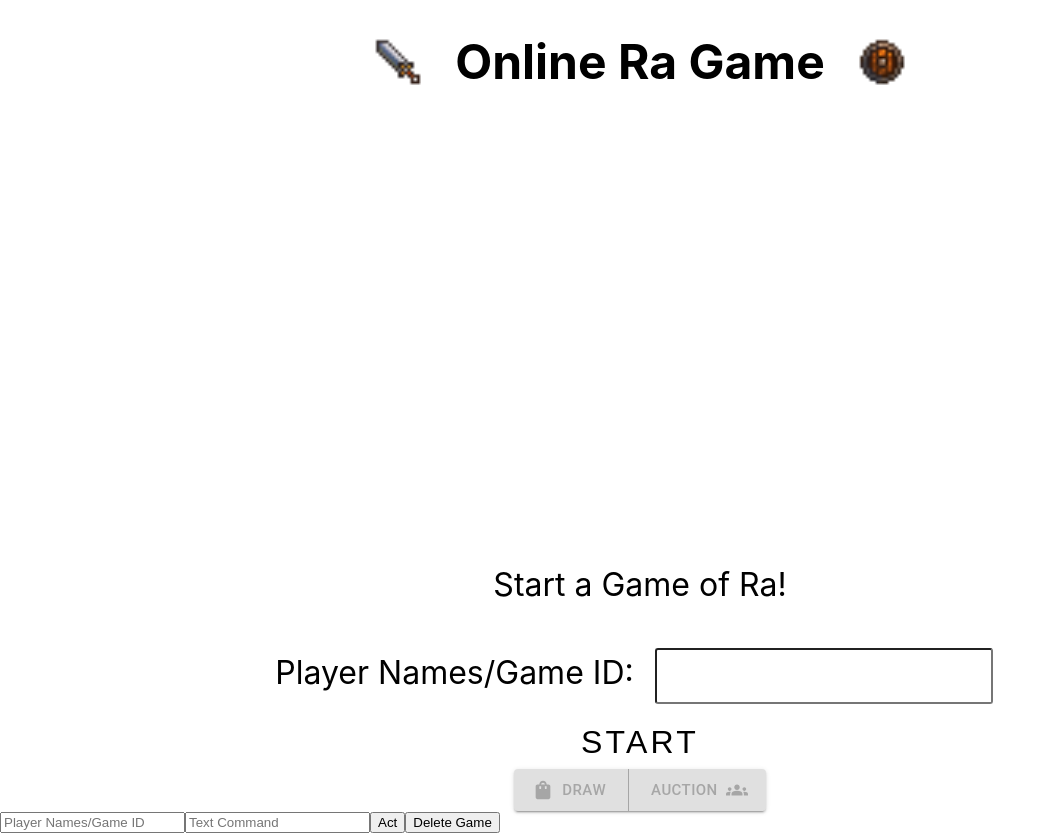
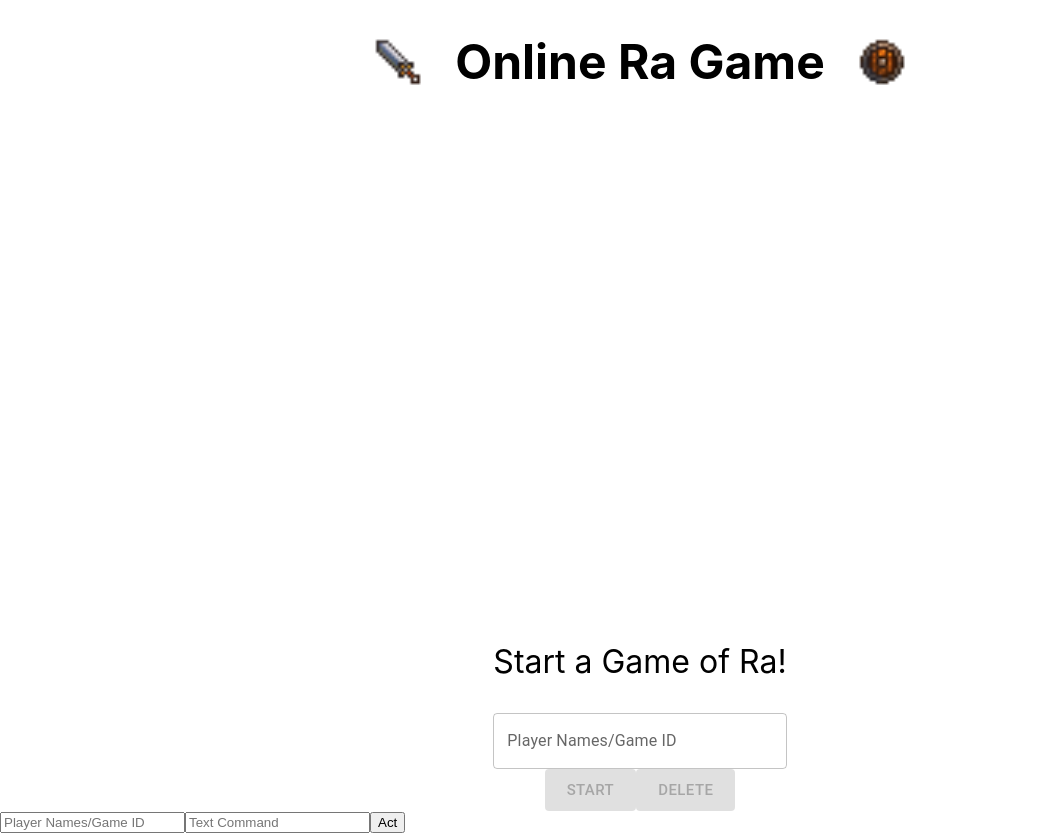
Before and after one commit to albertszeng/ra, a React (Create React App) app in the folder frontend/: page / in a window 1280 px wide. Shown: the whole page, without its empty margins (0-1056 px from the left). Built offline with nearby package versions, Linux system fonts and the light colour scheme; no server answers.

Commit message:
add support for deleting games, autocomplete listing

```diff
--- a/frontend/src/App.tsx
+++ b/frontend/src/App.tsx
@@ -1,6 +1,5 @@
 import React, { useState, ChangeEvent, FormEvent } from 'react';
 import {
-  deleteGame,
   handleCommand,
 } from './libs/game';
 
@@ -48,10 +47,6 @@ function App() {
     setForm((prevForm: FormState) => ({ ...prevForm, data: '' }));
     setGame((prevGame: GameState) => ({ ...prevGame, data: gameAsStr }));
   };
-  const handleDelete = async (e: FormEvent<HTMLButtonElement>) => {
-    e.preventDefault();
-    await deleteGame(form.gameId);
-  };
   return (
     <>
       <Header />
@@ -77,9 +72,6 @@ function App() {
         <button className="form-field" type="submit">
           Act
         </button>
-        <button className="form-field" type="button" onClick={handleDelete}>
-          Delete Game
-        </button>
       </form>
     </>
   );
--- a/frontend/src/components/Actions.tsx
+++ b/frontend/src/components/Actions.tsx
@@ -1,14 +1,17 @@
 import React from 'react';
 
 import { Button, ButtonGroup } from '@mui/material';
-import { Groups, ShoppingBag } from '@mui/icons-material';
+import { Groups, ResetTv, ShoppingBag } from '@mui/icons-material';
 
 type ActionsProps = {
   disabled: boolean;
   onDraw: () => void;
   onAuction: () => void;
+  resetGame: () => void;
 };
-export default function Actions({ disabled, onDraw, onAuction }: ActionsProps): JSX.Element {
+export default function Actions({
+  disabled, onDraw, onAuction, resetGame,
+}: ActionsProps): JSX.Element {
   return (
     <ButtonGroup
       disabled={disabled}
@@ -28,6 +31,12 @@ export default function Actions({ disabled, onDraw, onAuction }: ActionsProps):
       >
         Auction
       </Button>
+      <Button
+        onClick={resetGame}
+        endIcon={<ResetTv />}
+      >
+        Leave
+      </Button>
     </ButtonGroup>
   );
 }
--- a/frontend/src/components/Game.tsx
+++ b/frontend/src/components/Game.tsx
@@ -35,7 +35,6 @@ const GameContainer = styled.main`
 const StartContainer = styled.div`
   text-align: center;
   margin-top: auto;
-  font-size: 2rem;
 `;
 
 function Game(): JSX.Element {
@@ -141,6 +140,8 @@ function Game(): JSX.Element {
 
   const resetGame = () => {
     setIsPlaying(false);
+    // Let the server know we've left the game.
+    socket.emit('leave', { gameId });
   };
 
   const { gameState } = game;
@@ -151,15 +152,8 @@ function Game(): JSX.Element {
     <GameContainer>
       {gameEnded ? <EndInfo resetGame={resetGame} /> : <div /> }
       {(!gameEnded && isPlaying) ? (
+        <>
           <CardGrid game={gameState} />
-      ) : (
-        <StartContainer>
-          <PlayerForm
-            handleNewGame={handleNewGame}
-            handleLoadGame={handleLoadGame}
-          />
-        </StartContainer>
-      )}
           <PlayersInfo
             players={playerStates}
             auctionStarted={auctionStarted}
@@ -181,7 +175,17 @@ function Game(): JSX.Element {
             onDraw={handleDraw}
             onAuction={handleAuction}
             disabled={gameEnded || !isPlaying}
+            resetGame={resetGame}
           />
+        </>
+      ) : (
+        <StartContainer>
+          <PlayerForm
+            handleNewGame={handleNewGame}
+            handleLoadGame={handleLoadGame}
+          />
+        </StartContainer>
+      )}
     </GameContainer>
   );
 }
--- a/frontend/src/components/PlayerForm.tsx
+++ b/frontend/src/components/PlayerForm.tsx
@@ -1,31 +1,23 @@
-import React, { ChangeEvent, FormEvent, useState } from 'react';
-import ReactTooltip from 'react-tooltip';
+import React, {
+  SyntheticEvent,
+  useEffect,
+  useState,
+} from 'react';
 import styled from 'styled-components';
+
+import {
+  Alert,
+  Autocomplete,
+  Button,
+  Snackbar,
+  TextField,
+  Tooltip,
+} from '@mui/material';
+
+import { listGames, deleteGame } from '../libs/game';
 
 const IntroText = styled.p`
   font-size: 2rem;
-`;
-
-const StartButton = styled.button`
-  width: 40%;
-  border-radius: 1rem;
-  border: none;
-  font-size: 2rem;
-  padding-block: 0.5rem;
-  background-color: var(--violet-blue-crayola);
-  color: var(--off-white);
-  letter-spacing: 0.2rem;
-  text-transform: uppercase;
-  cursor: pointer;
-  box-shadow: var(--oxford-blue-light) 0px 1px 3px;
-`;
-
-const PlayerInput = styled.input`
-  padding: 0.5em;
-  margin: 0.5em;
-  color: 'palevioletred';
-  border-radius: 3px;
-  font-size: 18pt;
 `;
 
 type PlayerFormProps = {
@@ -50,13 +42,26 @@ function isValid(input: string): boolean {
 function PlayerForm({ handleNewGame, handleLoadGame }: PlayerFormProps): JSX.Element {
   const [input, setInput] = useState<string>('');
   const [formValid, setFormValid] = useState(false);
-  const handleChange = (e: ChangeEvent<HTMLInputElement>): void => {
-    e.persist();
-    setFormValid(isValid(e.target.value));
-    setInput(e.target.value);
+  const [games, setGames] = useState<string[]>([]);
+  const [userMsg, setUserMsg] = useState('');
+
+  useEffect(() => {
+    const fetchGames = async () => {
+      const { gameIds } = await listGames();
+      setGames(gameIds);
     };
-  const handleSubmit = (e: FormEvent<HTMLFormElement>) => {
-    e.preventDefault();
+    // eslint-disable-next-line @typescript-eslint/naming-convention
+    const _ = fetchGames();
+  }, []);
+
+  const handleChange = (e: SyntheticEvent<Element, Event>, value: string | null): void => {
+    if (!value) {
+      return;
+    }
+    setFormValid(isValid(value));
+    setInput(value);
+  };
+  const handleSubmit = () => {
     if (input.includes(',')) {
       // Players, start a new game.
       return handleNewGame(input.split(','));
@@ -64,42 +69,74 @@ function PlayerForm({ handleNewGame, handleLoadGame }: PlayerFormProps): JSX.Ele
     // Game id, start load it.
     return handleLoadGame(input);
   };
-  const [tooltip, showTooltip] = useState(false);
+  const handleDelete = () => {
+    const remoteDelete = async () => {
+      const { message } = await deleteGame(input);
+      const { gameIds } = await listGames();
+      setGames(gameIds);
+      if (message) {
+        setUserMsg(message);
+      }
+    };
+    // eslint-disable-next-line @typescript-eslint/naming-convention
+    const _ = remoteDelete();
+  };
+  const tooltipText = 'Enter comma-seperated list of players or the Game ID of an existing game.';
   return (
     <>
-      { tooltip && (
-        <ReactTooltip
-          id="players or id"
-          type="info"
-          place="bottom"
-        >
-          Enter comma-seperated list of players or the Game ID of an existing game.
-        </ReactTooltip>
-      )}
-      <form onSubmit={handleSubmit}>
       <IntroText>Start a Game of Ra!</IntroText>
       {/* eslint-disable-next-line jsx-a11y/label-has-associated-control */}
-        <label htmlFor="players">
-          Player Names/Game ID:
-          {' '}
-          <PlayerInput
-            data-tip
-            data-for="players or id"
+      <Tooltip
+        followCursor
+        title={tooltipText}
+        enterDelay={500}
+      >
+        <Autocomplete
+          freeSolo
           id="players"
-            type="text"
+          options={games}
           value={input}
-            onChange={handleChange}
-            onMouseEnter={() => { showTooltip(true); }}
-            onMouseLeave={() => { showTooltip(false); }}
+          onInputChange={handleChange}
+          renderInput={(params) => (
+            <TextField
+              /* eslint-disable-next-line react/jsx-props-no-spreading */
+              {...params}
+              label="Player Names/Game ID"
             />
-        </label>
-        <StartButton
-          type="submit"
+          )}
+        />
+      </Tooltip>
+      <Button
+        size="large"
+        variant="contained"
+        color={(input.includes('-')) ? 'secondary' : 'primary'}
         disabled={!formValid}
+        onClick={handleSubmit}
       >
-          Start
-        </StartButton>
-      </form>
+        {(input.includes('-')) ? 'Load' : 'Start'}
+      </Button>
+      <Button
+        size="large"
+        variant="contained"
+        color="error"
+        disabled={!formValid && !input.includes(',')}
+        onClick={handleDelete}
+      >
+        Delete
+      </Button>
+      <Snackbar
+        open={!!userMsg}
+        autoHideDuration={6000}
+        onClose={() => setUserMsg('')}
+      >
+        <Alert
+          onClose={() => setUserMsg('')}
+          severity="warning"
+          sx={{ width: '100%' }}
+        >
+          {userMsg}
+        </Alert>
+      </Snackbar>
     </>
   );
 }
--- a/frontend/src/libs/game.tsx
+++ b/frontend/src/libs/game.tsx
@@ -151,10 +151,24 @@ async function deleteGame(gameId: string): Promise<ApiResponse> {
   return res.json() as ApiResponse;
 }
 
+type ListGamesResponse = {
+  total: number;
+  gameIds: string[];
+};
+async function listGames(): Promise<ListGamesResponse> {
+  const requestOptions = {
+    method: 'POST',
+    headers: { 'Content-Type': 'application/json' },
+  };
+  const res = await fetch(`${apiUrl}/list`, requestOptions);
+  return res.json() as Promise<ListGamesResponse>;
+}
+
 export type {
   ApiResponse,
   Game,
   GameState,
+  ListGamesResponse,
   Player,
 };
 
@@ -163,6 +177,7 @@ export {
   DefaultPlayer,
   deleteGame,
   handleCommand,
+  listGames,
   startGame,
   socket,
 };
```
Lines whose indentation alone changed are shown as unchanged.
